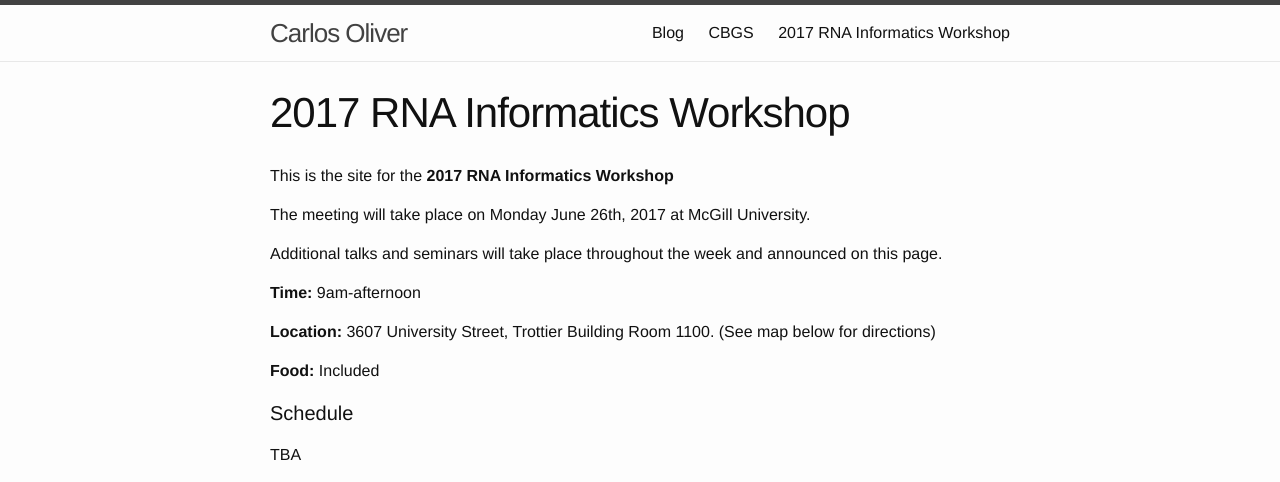
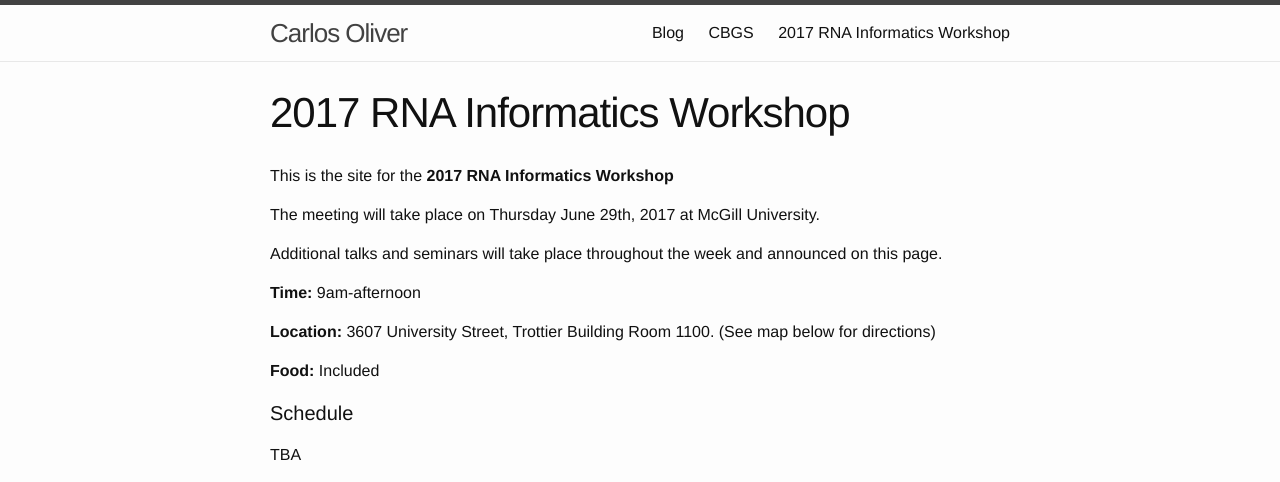
Before and after one commit to cgoliver/cgoliver.github.io, a Jekyll site: the page built from rna.md, in a window 1280 px wide. Shown: the top 482 px of the page. Built offline with Jekyll 4.4.1, drawn with Linux system fonts in a browser that asks for light colours; grey boxes are pictures that could not be loaded.

Commit message:
date change

```diff
--- a/rna.md
+++ b/rna.md
@@ -8,7 +8,7 @@ permalink: /rna-meeting
 
 This is the site for the **2017 RNA Informatics Workshop**
 
-The meeting will take place on Monday June 26th, 2017 at McGill University.
+The meeting will take place on Thursday June 29th, 2017 at McGill University.
 
 Additional talks and seminars will take place throughout the week and announced on this page.
 
```
